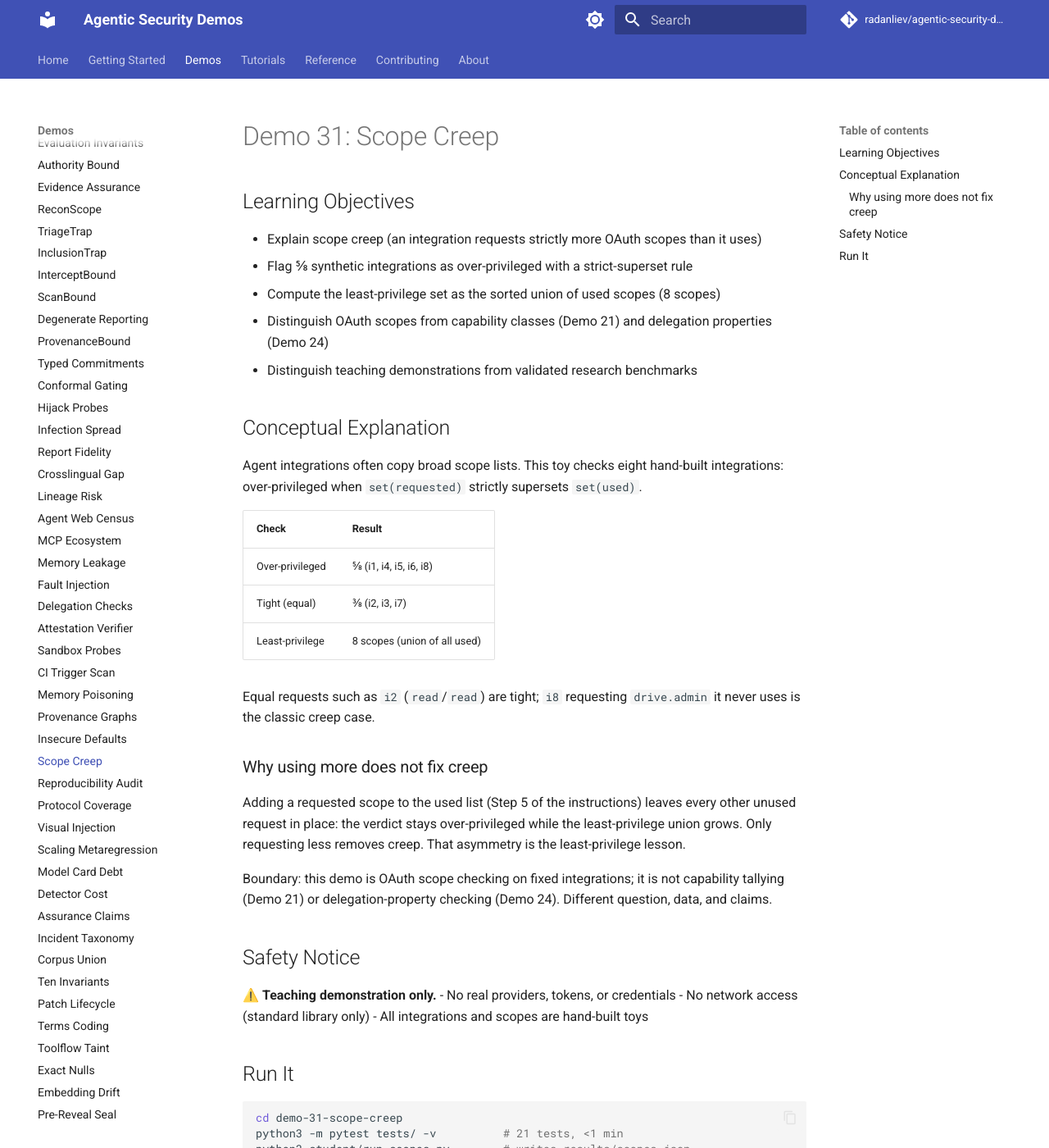
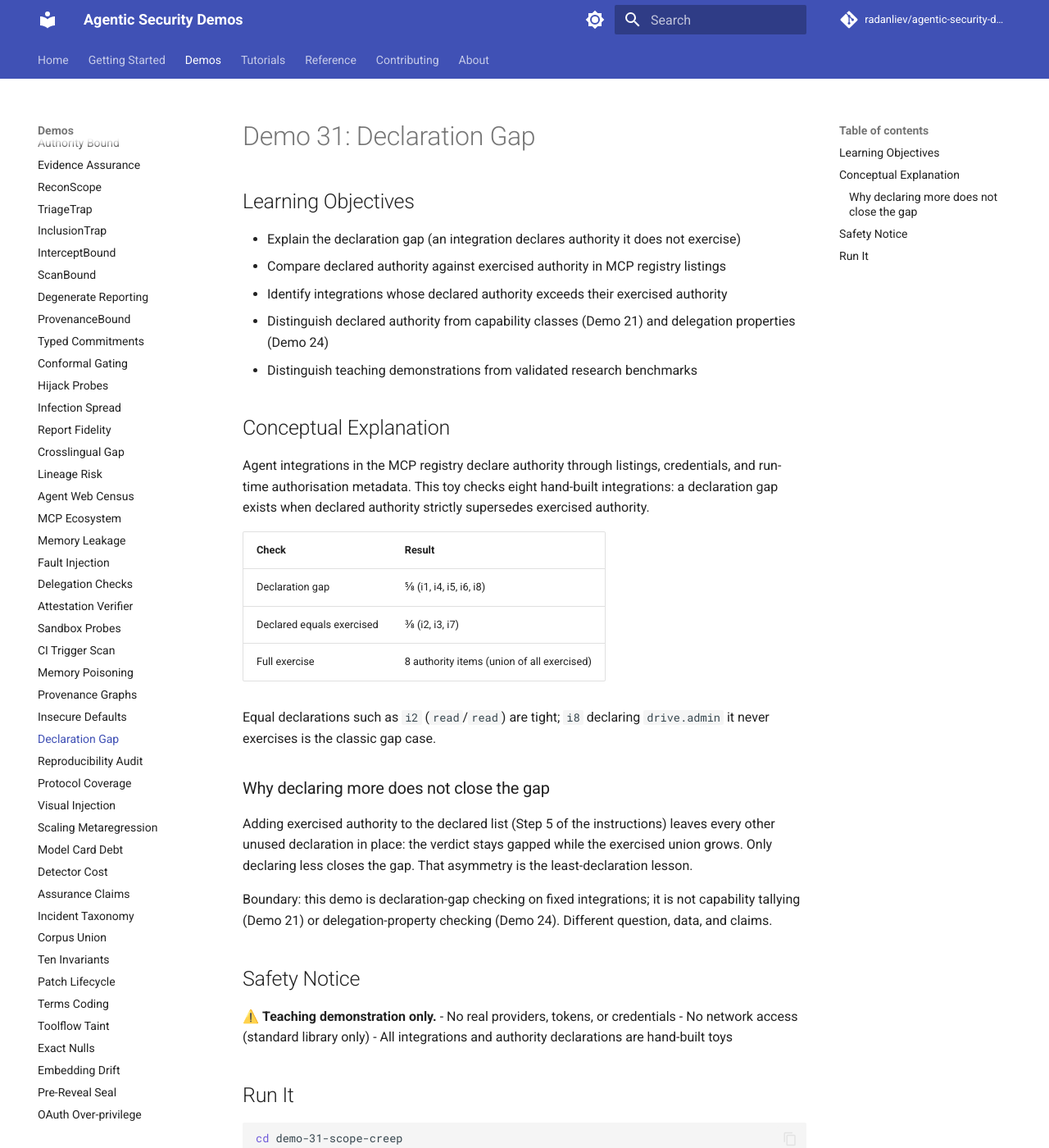
Before and after one commit to radanliev/agentic-security-demos, an MkDocs documentation site: the page built from docs/demos/31-scope-creep.md, in a window 1280 px wide and 1400 px high. Shown: the whole window at 82% size. Built offline with MkDocs 1.6.1 and Material for MkDocs 9.7.7, drawn with Linux system fonts in a browser that asks for light colours; comment, search, counter and statistics services are not loaded; some of the changed text lies outside the part shown.

Commit message:
Sync demos with private repos: demo 31 title pivot to Declaration Gap, add demo 48 OAuth Over-privilege
- Demo 31: Scope Creep (OAuth scopes) → Declaration Gap (MCP registry, FAccT 2027)
- Demo 48: Added OAuth Over-privilege (ACM TOPS candidate)
- Updated Demos table (47 → 48 demos) and Venues & Publications table
- Updated mkdocs.yml navigation
- Updated docs/demos/overview.md with all 48 demos
- Removed Newcastle University references from all project files

````diff
--- a/docs/demos/31-scope-creep.md
+++ b/docs/demos/31-scope-creep.md
@@ -1,44 +1,53 @@
-# Demo 31: Scope Creep
+# Demo 31: Declaration Gap
 
 ## Learning Objectives
 
-- Explain scope creep (an integration requests strictly more OAuth scopes than it uses)
-- Flag 5/8 synthetic integrations as over-privileged with a strict-superset rule
-- Compute the least-privilege set as the sorted union of used scopes (8 scopes)
-- Distinguish OAuth scopes from capability classes (Demo 21) and delegation properties (Demo 24)
+- Explain the declaration gap (an integration declares authority it does not exercise)
+- Compare declared authority against exercised authority in MCP registry listings
+- Identify integrations whose declared authority exceeds their exercised authority
+- Distinguish declared authority from capability classes (Demo 21) and delegation properties (Demo 24)
 - Distinguish teaching demonstrations from validated research benchmarks
 
 ## Conceptual Explanation
 
-Agent integrations often copy broad scope lists. This toy checks eight hand-built integrations: over-privileged when `set(requested)` strictly supersets `set(used)`.
+Agent integrations in the MCP registry declare authority through listings,
+credentials, and run-time authorisation metadata. This toy checks eight
+hand-built integrations: a declaration gap exists when declared authority
+strictly supersedes exercised authority.
 
 | Check | Result |
 |-------|--------|
-| Over-privileged | 5/8 (i1, i4, i5, i6, i8) |
-| Tight (equal) | 3/8 (i2, i3, i7) |
-| Least-privilege | 8 scopes (union of all used) |
+| Declaration gap | 5/8 (i1, i4, i5, i6, i8) |
+| Declared equals exercised | 3/8 (i2, i3, i7) |
+| Full exercise | 8 authority items (union of all exercised) |
 
-Equal requests such as `i2` (`read`/`read`) are tight; `i8` requesting `drive.admin` it never uses is the classic creep case.
+Equal declarations such as `i2` (`read`/`read`) are tight; `i8` declaring
+`drive.admin` it never exercises is the classic gap case.
 
-### Why using more does not fix creep
+### Why declaring more does not close the gap
 
-Adding a requested scope to the used list (Step 5 of the instructions) leaves every other unused request in place: the verdict stays over-privileged while the least-privilege union grows. Only requesting less removes creep. That asymmetry is the least-privilege lesson.
+Adding exercised authority to the declared list (Step 5 of the instructions)
+leaves every other unused declaration in place: the verdict stays gapped while
+the exercised union grows. Only declaring less closes the gap. That asymmetry
+is the least-declaration lesson.
 
-Boundary: this demo is OAuth scope checking on fixed integrations; it is not capability tallying (Demo 21) or delegation-property checking (Demo 24). Different question, data, and claims.
+Boundary: this demo is declaration-gap checking on fixed integrations; it is
+not capability tallying (Demo 21) or delegation-property checking (Demo 24).
+Different question, data, and claims.
 
 ## Safety Notice
 
 ⚠️ **Teaching demonstration only.**
 - No real providers, tokens, or credentials
 - No network access (standard library only)
-- All integrations and scopes are hand-built toys
+- All integrations and authority declarations are hand-built toys
 
 ## Run It
 
 ```bash
 cd demo-31-scope-creep
 python3 -m pytest tests/ -v          # 21 tests, <1 min
-python3 student/run_scopes.py        # writes results/scopes.json
+python3 student/run_declarations.py  # writes results/declarations.json
 ```
 
 Full step-by-step: [Execution Instructions](https://github.com/radanliev/agentic-security-demos/blob/main/demo-31-scope-creep/INSTRUCTIONS.md).
--- a/mkdocs.yml
+++ b/mkdocs.yml
@@ -78,7 +78,7 @@ nav:
     - Memory Poisoning: demos/28-memory-poisoning.md
     - Provenance Graphs: demos/29-provenance-graphs.md
     - Insecure Defaults: demos/30-default-configs.md
-    - Scope Creep: demos/31-scope-creep.md
+    - Declaration Gap: demos/31-scope-creep.md
     - Reproducibility Audit: demos/32-reproducibility-audit.md
     - Protocol Coverage: demos/33-protocol-coverage.md
     - Visual Injection: demos/34-visual-injection.md
@@ -95,6 +95,7 @@ nav:
     - Exact Nulls: demos/45-localisation-nulls.md
     - Embedding Drift: demos/46-embedding-drift.md
     - Pre-Reveal Seal: demos/47-blind-seal.md
+    - OAuth Over-privilege: demos/48-oauth-overprivilege.md
   - Tutorials:
     - Beginner Exercises: tutorials/beginner.md
     - Standard Exercises: tutorials/standard.md
````
Also changed, not shown: README.md (+6 -4 lines), demo-31-scope-creep/INSTRUCTIONS.md (+7 -6 lines), demo-31-scope-creep/README.md (+29 -28 lines), demo-31-scope-creep/RESULTS.md (+1 -1 lines), docs/demos/48-oauth-overprivilege.md (added, +56 -0 lines), docs/demos/overview.md (+11 -7 lines).
